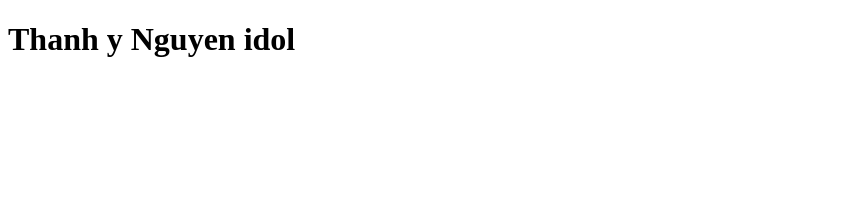
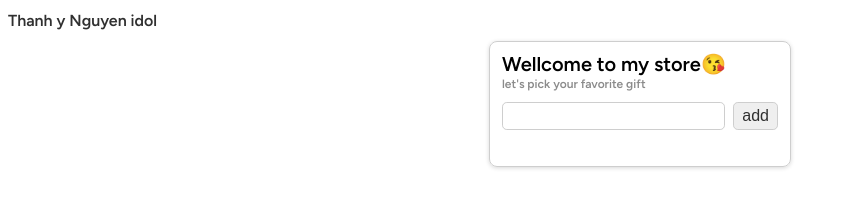
Before and after one commit to thanhynguyen3107/javs, a website: page index.html in a window 1280 px wide. Shown: the whole page, without its empty margins (0-847 px from the left). Drawn offline with Linux system fonts and the light colour scheme.

Commit message:
update ui

```diff
--- a/index.html
+++ b/index.html
@@ -1,14 +1,38 @@
 <!DOCTYPE html>
 <html lang="en">
+
 <head>
     <meta charset="UTF-8">
     <meta http-equiv="X-UA-Compatible" content="IE=edge">
     <meta name="viewport" content="width=device-width, initial-scale=1.0">
+    <link rel="preconnect" href="https://fonts.googleapis.com">
+    <link rel="preconnect" href="https://fonts.gstatic.com" crossorigin>
+    <link href="https://fonts.googleapis.com/css2?family=Figtree:wght@300;400;500;600&display=swap" rel="stylesheet">
+    <link rel="stylesheet" href="./style.css">
     <title>Document</title>
 </head>
+
 <body>
 
     <h1>Thanh y Nguyen idol<h1>
-    <script src="./main.js"> </script>
+            <div class="container">
+                <div class="card">
+                    <div class="card_header">
+                        <div class="text-header">
+                            Wellcome to my store😘
+                        </div>
+                        <div class="text-muted">let's pick your favorite gift</div>
+                        <div class="action_container">
+                            <input type="text" id="input"> <button id="btnAdd">add</button>
+                        </div>
+                    </div>
+                    <div class="card_body" id="root">
+                    </div>
+                </div>
+            </div>
+
+            <script defer src="./main.js"> </script>
+            <script defer src="./utils.js"> </script>
 </body>
+
 </html>
--- /dev/null
+++ b/style.css
@@ -0,0 +1,81 @@
+:root {
+    font-size: 16px;
+    line-height: 20px;
+    font-family: 'Figtree', sans-serif;
+}
+
+* {
+    font-size: 1rem;
+    color: #303030;
+}
+
+input, button {
+    outline: none;
+    padding: .25rem .5rem;
+    border: 1px solid #cecece;
+    border-radius: .3rem;
+}
+button {
+    cursor: pointer;
+}
+button:active {
+    background: #fff;
+}
+
+
+.text-muted {
+    font-size: .75rem;
+    color: #8b8b8b;
+    font-weight: bold;
+}
+.text-header {
+    font-size: 1.25rem;
+    color: #000;
+}
+
+.container {
+    width: 100%;
+    display: flex;
+    justify-content: center;
+}
+
+.card {
+    width: 300px;
+    border: 1px solid #cecece;
+    box-shadow: rgba(0, 0, 0, 0.16) 0px 1px 4px;
+    border-radius: .5rem;
+}
+.card .card_header {
+    padding: .75rem;
+}
+.card .card_body {
+    padding: .75rem;
+}
+
+.list_item {
+    padding: .5rem;
+    border: 1px solid #cecece;
+    border-radius: .3rem;
+    margin-bottom: .5rem;
+    transition: all .1s ease-in;
+    cursor: pointer;
+    font-weight: 500;
+    font-size: 14px;
+}
+.list_item:last-child {
+    margin-bottom: 0;
+}
+
+.action_container {
+    margin-top: .5rem;
+    display: flex;
+}
+.action_container input {
+    display: inline-block;
+    width: 1px;
+    flex-grow: 1;
+    margin-right: .5rem;
+}
+.action_container button{
+    width: fit-content;
+}
--- /dev/null
+++ b/utils.js
@@ -0,0 +1,33 @@
+const pull = () => {
+    const storeJson = localStorage.getItem("store");
+    return JSON.parse(storeJson) ?? []
+}
+
+const commit = (store) => {
+    const storeJson = JSON.stringify(store);
+    localStorage.setItem("store", storeJson);
+}
+
+const render = (data) => {
+    const app = document.getElementById("root");
+    app.innerHTML = "";
+    data.forEach(e => {
+        const div = document.createElement("div");
+        div.innerText = e;
+        div.classList.add("list_item");
+        app.appendChild(div);
+    });
+}
+
+
+const store = pull();
+render(store);
+
+const btnAdd = document.getElementById("btnAdd");
+btnAdd.addEventListener("click", (e) => {
+    const input = document.getElementById("input");
+    store.push(input.value);
+    render(store);
+    commit(store);
+    input.value = "";
+})
```
Also changed, not shown: package.json (added, +11 -0 lines).
